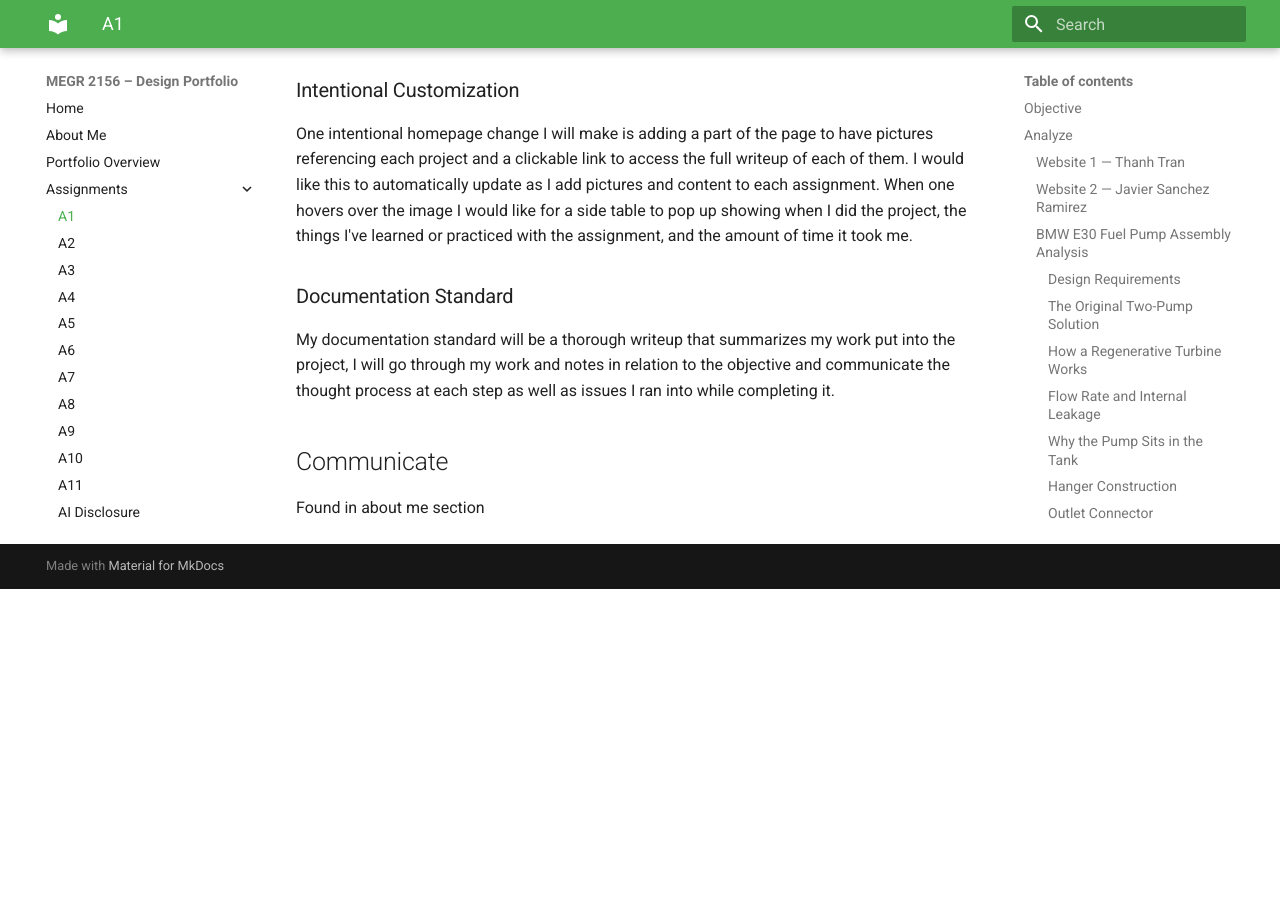
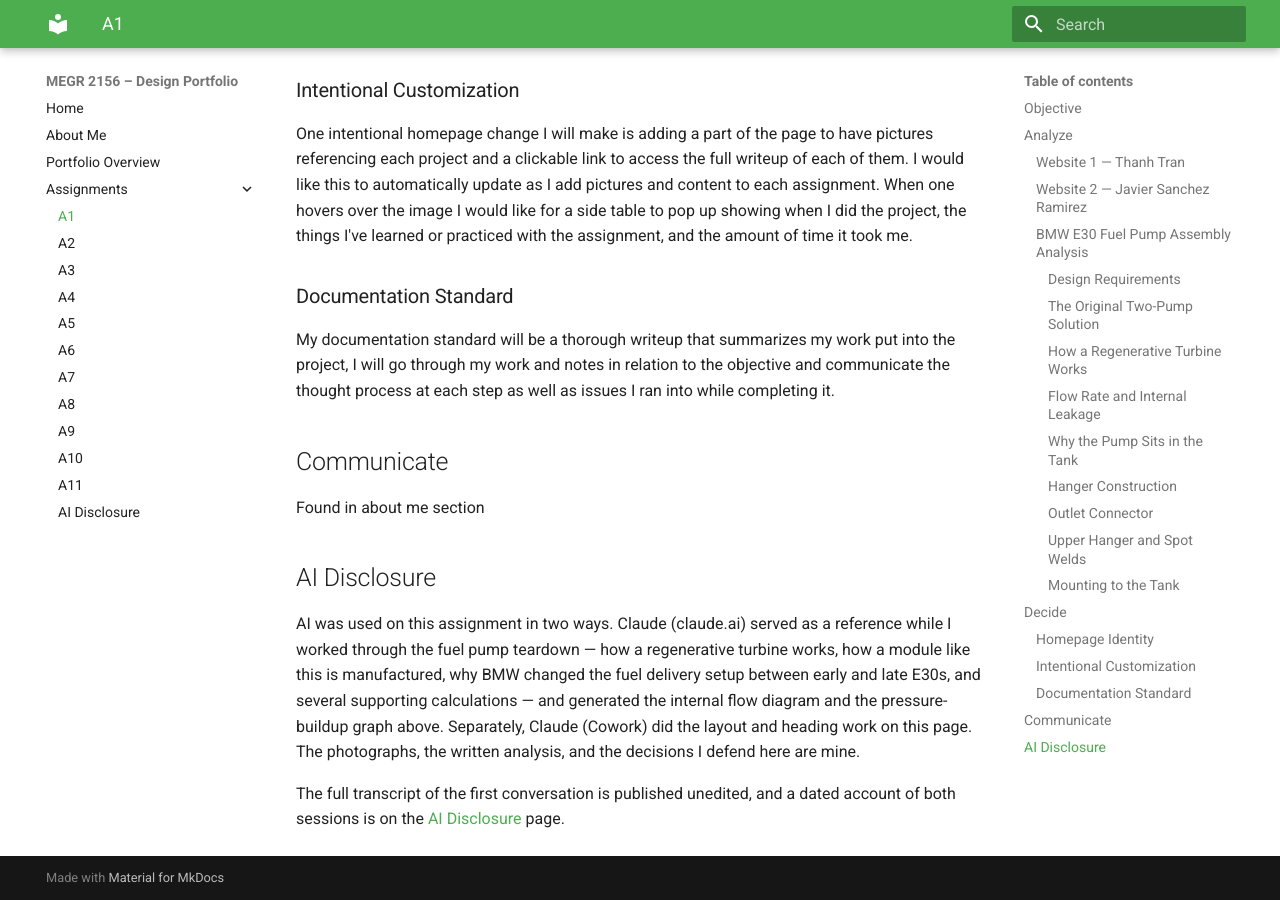
Before and after one commit to jmcadam4/design-projects-portfolio, an MkDocs documentation site: the page built from docs/assignments/A01/index.md, in a window 1280 px wide and 900 px high, scrolled down 10125 px. Built offline with MkDocs 1.6.1 and Material for MkDocs 9.7.7, drawn with Linux system fonts in a browser that asks for light colours; before the commit the page ends 10714 px from its top, so only the background shows below that.

Commit message:
ai disclosure

```diff
--- a/docs/assignments/A01/index.md
+++ b/docs/assignments/A01/index.md
@@ -135,3 +135,9 @@
 ## Communicate
 
 Found in about me section
+
+## AI Disclosure
+
+AI was used on this assignment in two ways. Claude (claude.ai) served as a reference while I worked through the fuel pump teardown — how a regenerative turbine works, how a module like this is manufactured, why BMW changed the fuel delivery setup between early and late E30s, and several supporting calculations — and generated the internal flow diagram and the pressure-buildup graph above. Separately, Claude (Cowork) did the layout and heading work on this page. The photographs, the written analysis, and the decisions I defend here are mine.
+
+The full transcript of the first conversation is published unedited, and a dated account of both sessions is on the [AI Disclosure](../../ai-disclosure/index.md) page.
```
